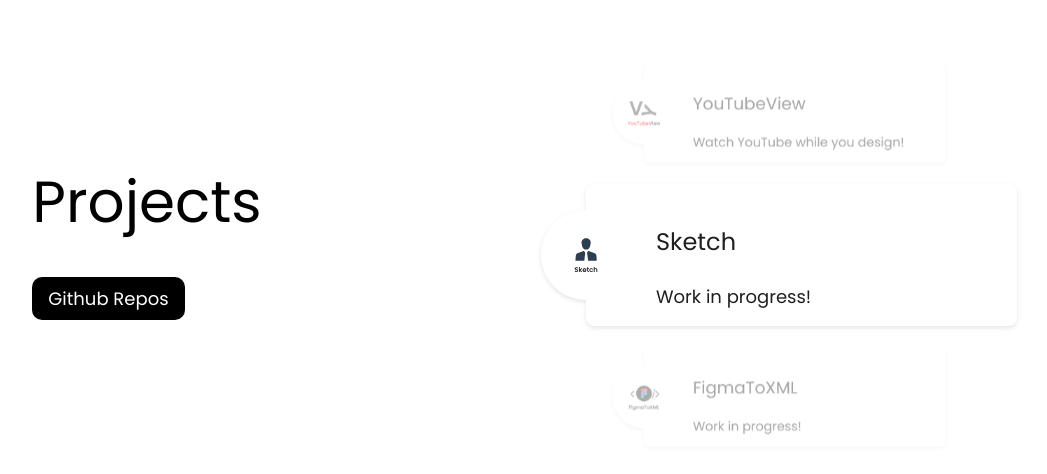
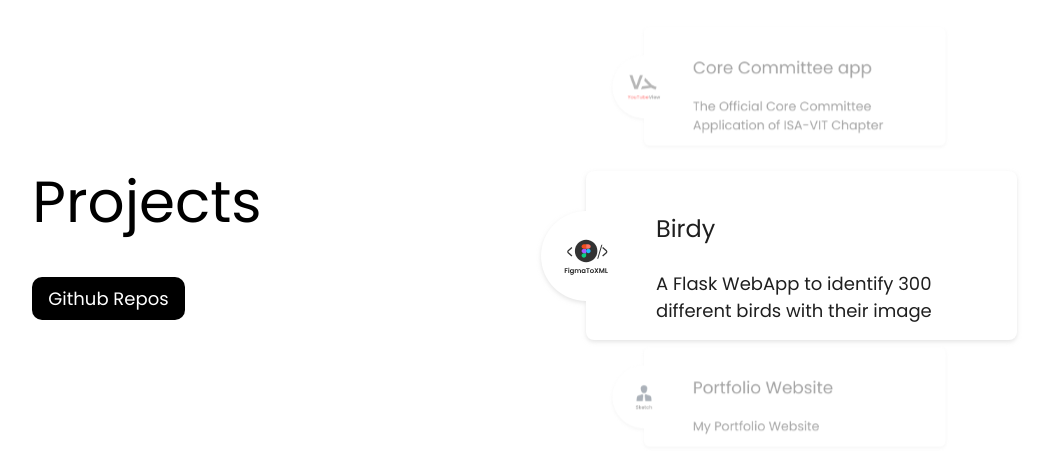
Before and after one commit to PranavPrakasan07/Profile, a website: page index.html in a window 1280 px wide. Shown: the part 3353-3827 px from the top of the page, without its empty margins (177-1224 px from the left). Drawn offline with nearby package versions, Linux system fonts and the light colour scheme; no server answers.

Commit message:
More content

```diff
--- a/css/main.css
+++ b/css/main.css
@@ -122,7 +122,7 @@ p {
 .link {
     color: #1F1F1F;
     font-family: 'Poppins', sans-serif;
-    size: 16px;
+    size: 12px;
 }
 
 .icons_block {
--- a/index.html
+++ b/index.html
@@ -20,7 +20,7 @@
 <body onload="setValue()">
 
     <a id="floating_button" href="#"><img src="images/icons/up_arrow.svg"></a>
-    <a id="bulb_button" onclick="toggleTheme()"><img src="images/icons/bulb_light.svg" width="75px"></a>
+    <a id="bulb_button" onclick="toggleTheme()"><img src="images/icons/bulb_light.svg" width="50px"></a>
 
     <div class="flex-container">
         <div class="flex-item-left">
@@ -83,7 +83,7 @@
                 <p class="sub_title">UI/UX</p>
                 <ul>
                     <li>
-                        <p class="content">Figma, XD</p>
+                        <p class="content">Figma, Adobe XD</p>
                     </li>
                     <li>
                         <p class="content">Intern at <strong>pixXmo</strong></p>
@@ -157,10 +157,10 @@
                             <img src="/images/plugin_icons/youtubeview.svg" width="50px" height="50px">
                         </div>
                         <div class='carousel__item-body'>
-                            <p class='carousal-title'>YouTubeView</p>
+                            <p class='carousal-title'>Core Committee app</p>
                             <a class="link"
-                                href="https://www.figma.com/community/plugin/1030677329642768173/YouTubeView">Watch
-                                YouTube while you design!
+                                href="https://www.figma.com/community/plugin/1030677329642768173/YouTubeView">
+                                The Official Core Committee Application of ISA-VIT Chapter
                             </a>
                         </div>
                     </div>
@@ -168,13 +168,13 @@
                     <!-- 2 -->
                     <div class='carousel__item'>
                         <div class='carousel__item-head'>
-                            <img src="/images/plugin_icons/sketch.svg" width="50px" height="50px">
+                            <img src="/images/plugin_icons/figmatoxml.svg" width="50px" height="50px">
                         </div>
                         <div class='carousel__item-body'>
-                            <p class='carousal-title'>Sketch</p>
+                            <p class='carousal-title'>Birdy</p>
                             <a class="link"
                                 href="https://www.figma.com/community/plugin/1030677329642768173/YouTubeView">
-                                Work in progress!
+                                A Flask WebApp to identify 300 different birds with their image
                             </a>
                         </div>
                     </div>
@@ -182,13 +182,13 @@
                     <!-- 3 -->
                     <div class='carousel__item'>
                         <div class='carousel__item-head'>
-                            <img src="/images/plugin_icons/figmatoxml.svg" width="50px" height="50px">
+                            <img src="/images/plugin_icons/sketch.svg" width="50px" height="50px">
                         </div>
                         <div class='carousel__item-body'>
-                            <p class='carousal-title'>FigmaToXML</p>
+                            <p class='carousal-title'>Portfolio Website</p>
                             <a class="link"
                                 href="https://www.figma.com/community/plugin/1030677329642768173/YouTubeView">
-                                Work in progress!
+                                My Portfolio Website
                             </a>
                         </div>
                     </div>
@@ -213,10 +213,10 @@
                             <img src="/images/plugin_icons/sketch.svg" width="50px" height="50px">
                         </div>
                         <div class='carousel__item-body'>
-                            <p class='carousal-title'>Sketch</p>
+                            <p class='carousal-title'>Eye Testing Interface</p>
                             <a class="link"
                                 href="https://www.figma.com/community/plugin/1030677329642768173/YouTubeView">
-                                Work in progress!
+                                Android App to provide Eye Testing service
                             </a>
                         </div>
                     </div>
@@ -227,10 +227,10 @@
                             <img src="/images/plugin_icons/figmatoxml.svg" width="50px" height="50px">
                         </div>
                         <div class='carousel__item-body'>
-                            <p class='carousal-title'>FigmaToXML</p>
+                            <p class='carousal-title'>GitNote</p>
                             <a class="link"
                                 href="https://www.figma.com/community/plugin/1030677329642768173/YouTubeView">
-                                Work in progress!
+                                A Discord Bot to keep track of your Github Repos
                             </a>
                         </div>
                     </div>
```
Also changed, not shown: 1 other file.
